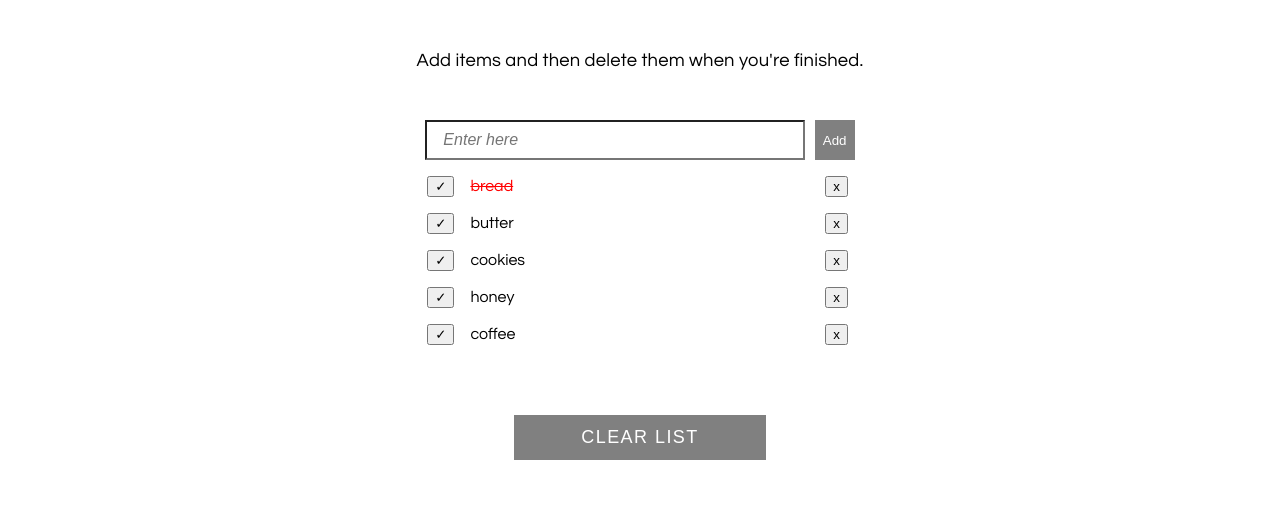
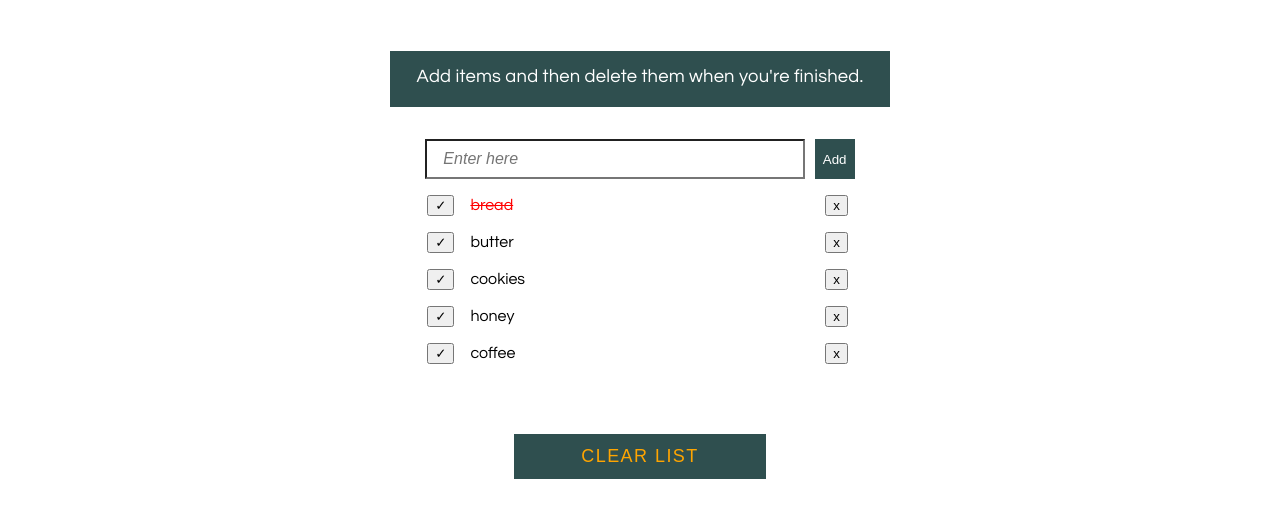
Before and after one commit to sobeida/shopping-list, a plain HTML site: page index.html in a window 1280 px wide. Shown: the part 206-724 px from the top of the page. Drawn offline with nearby package versions, Linux system fonts and the light colour scheme.

Commit message:
https
added.

```diff
--- a/css/style.css
+++ b/css/style.css
@@ -13,9 +13,15 @@ body {
     background-color: orange;
 }
 
-p {
+.how-to p {
     letter-spacing: 0.0125em;
     font-size: 1.15rem;
+    background-color: darkslategray;
+    margin: auto;
+    color: white;
+    width: 500px;
+    height: 30px;
+    padding: 16px 0 10px;
 }
 
 .content {
@@ -67,7 +73,7 @@ p {
     padding: inherit;
     text-align: center;
     color: white;
-    background-color: gray;
+    background-color: darkslategray;
     border-style: none;
     margin-left: 0.5em;
     cursor: pointer;
@@ -80,10 +86,10 @@ p {
     letter-spacing: 0.08em;
     text-transform: uppercase;
     text-align: center;
-    color: white;
+    color: orange;
     width: 20%;
     height: 2.5em;
-    background-color: gray;
+    background-color: darkslategray;
     border-style: none;
-    border-color: gray;
+    border-color: darkslategray;
 }
--- a/index.html
+++ b/index.html
@@ -7,7 +7,7 @@
     <link href="https://fonts.googleapis.com/css?family=Questrial" rel="stylesheet">
     <link rel="stylesheet" href='css/style.css' type="text/css">
     <!-- <script src="http://code.jquery.com/jquery.min.js"></script> -->
-    <script src="https://codes.jquery.com/jquery-3.1.1.min.js" integrity="sha256-hVVnYaiADRTO2PzUGmuLJr8BLUSjGIZsDYGmIJLv2b8=" crossorigin="anonymous"></script>
+    <script src="https://code.jquery.com/jquery-3.1.1.min.js" integrity="sha256-hVVnYaiADRTO2PzUGmuLJr8BLUSjGIZsDYGmIJLv2b8=" crossorigin="anonymous"></script>
     <script src="js/shop.js"></script>
 </head>
 
@@ -15,7 +15,9 @@
     <header class="title">
         <h1>Shopping List</h1>
     </header>
-    <p>Add items and then delete them when you're finished.</p>
+    <div class="how-to">
+        <p>Add items and then delete them when you're finished.</p>
+    </div>
     <br>
     <br>
     <section class="content">
```
